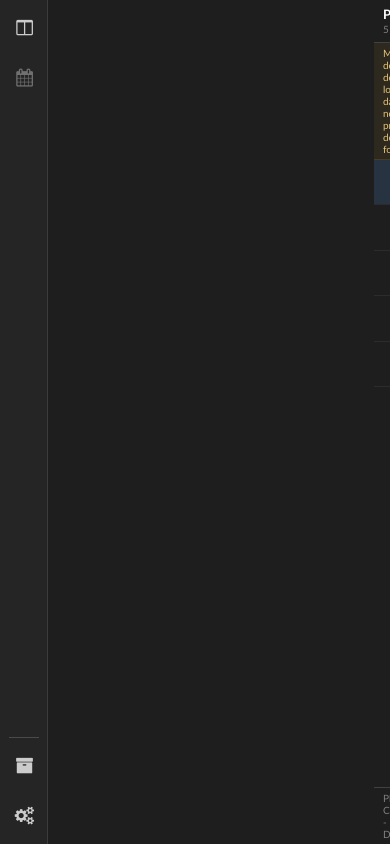
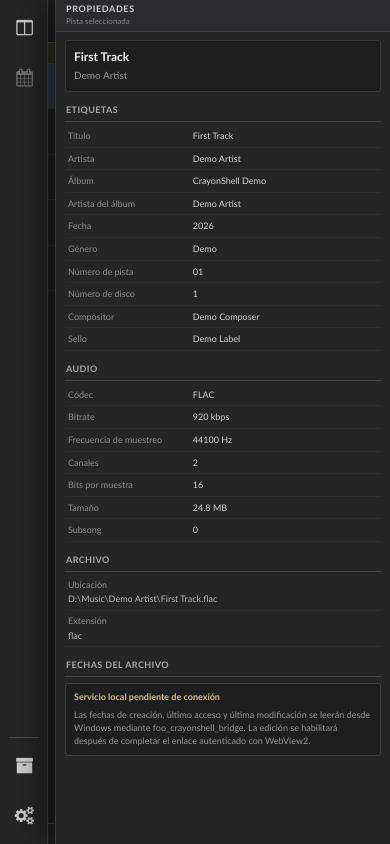
Before and after one commit to mhz698a/fb2k-CrayonShell, a React (Vite) app: page / in a window 390 px wide. Built offline with nearby package versions, Linux system fonts and the light colour scheme.

Commit message:
fix: keep the properties inspector accessible on narrow windows

```diff
--- a/src/styles/main.css
+++ b/src/styles/main.css
@@ -2855,8 +2855,20 @@ button.play-btn {
             6px minmax(0, 1fr)
             0 0;
     }
-    .cui-container:not(.properties-collapsed) .properties-resizer,
-    .cui-container:not(.properties-collapsed) .properties-panel {
+    .cui-container.sidebar-collapsed:not(.properties-collapsed) {
+        grid-template-columns:
+            var(--activitybar-width) 0 0 minmax(0, 1fr) 0 0;
+    }
+    .cui-container:not(.properties-collapsed) .properties-resizer {
         display: none;
     }
-}
+    .cui-container:not(.properties-collapsed) .properties-panel {
+        position: fixed;
+        z-index: 1000;
+        top: 0;
+        right: 0;
+        bottom: 0;
+        width: min(var(--properties-width, 340px), calc(100vw - var(--activitybar-width) - 8px));
+        box-shadow: -12px 0 30px rgba(0,0,0,.45);
+    }
+}
```
